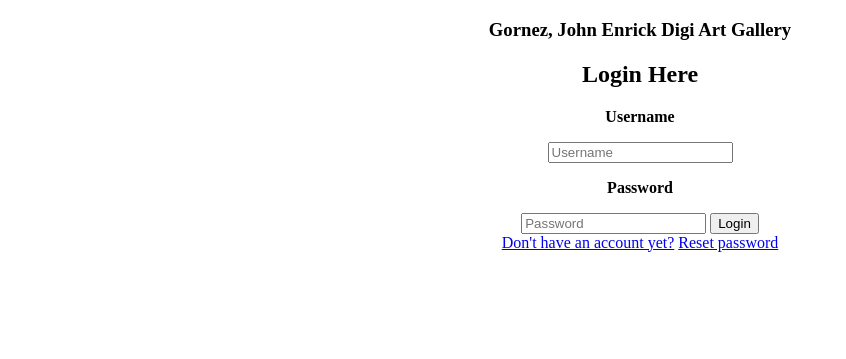
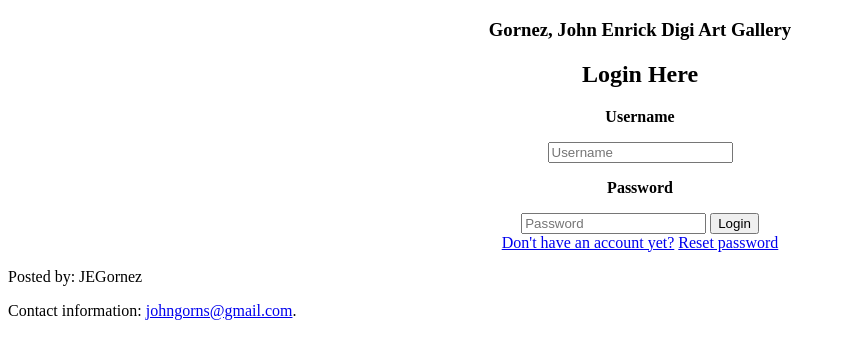
Before and after one commit to Enrick18/Enrickimage, a PHP site: page / in a window 1280 px wide. Shown: the top 359 px of the page, without its empty margins (0-846 px from the left). Run offline with PHP 8.4, Linux system fonts and the light colour scheme.

Commit message:
Update index.php

```diff
--- a/index.php
+++ b/index.php
@@ -17,5 +17,10 @@
  <a href="signup.php">Don't have an account yet?</a>
   <a href="forgotpassword.php">Reset password</a>
  </main>
+ <footer>
+  <p>Posted by: JEGornez</p>
+  <p>Contact information: <a href="mailto:johngorns@gmail.com">
+  johngorns@gmail.com</a>.</p>
+</footer>
 </body>
 </html>
```
